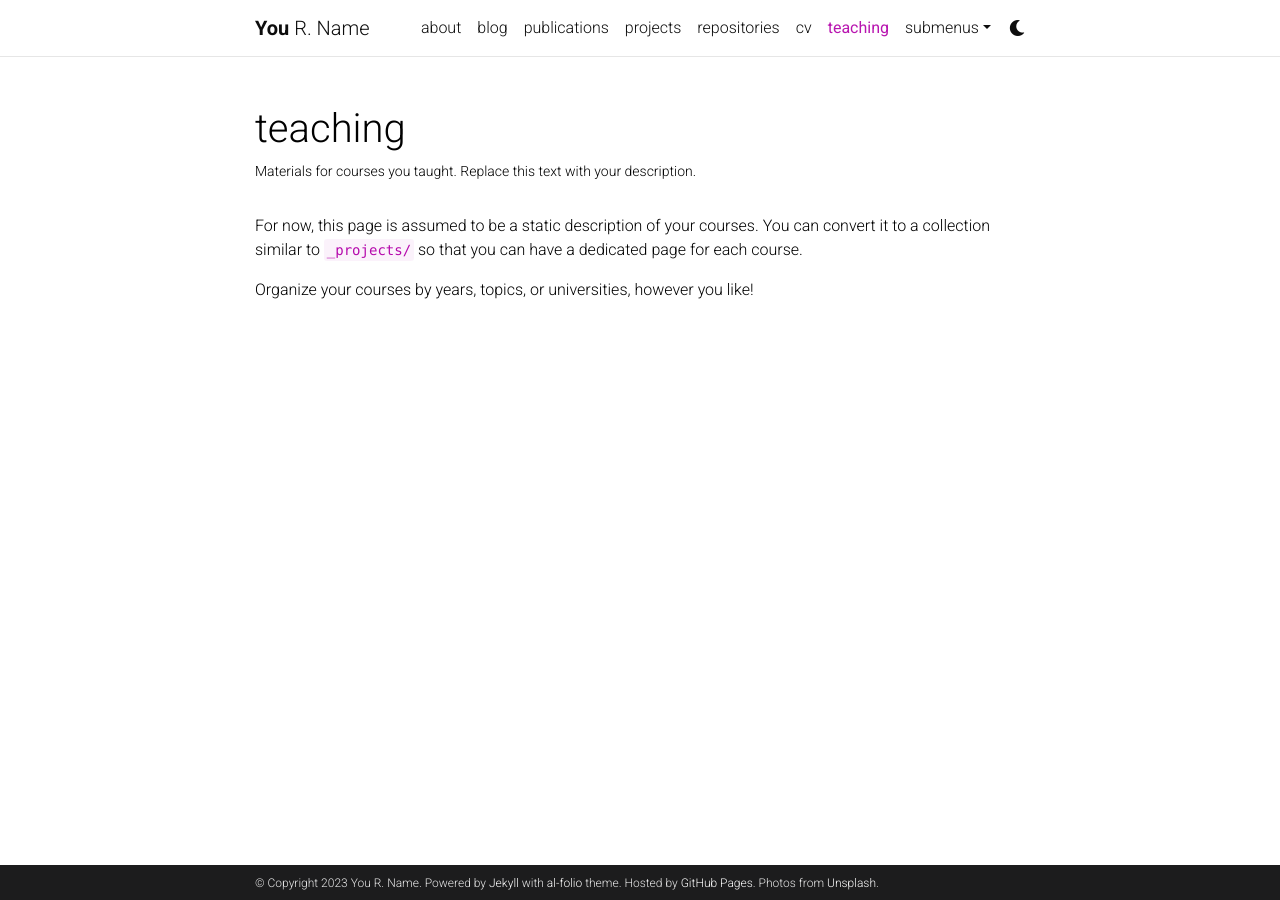
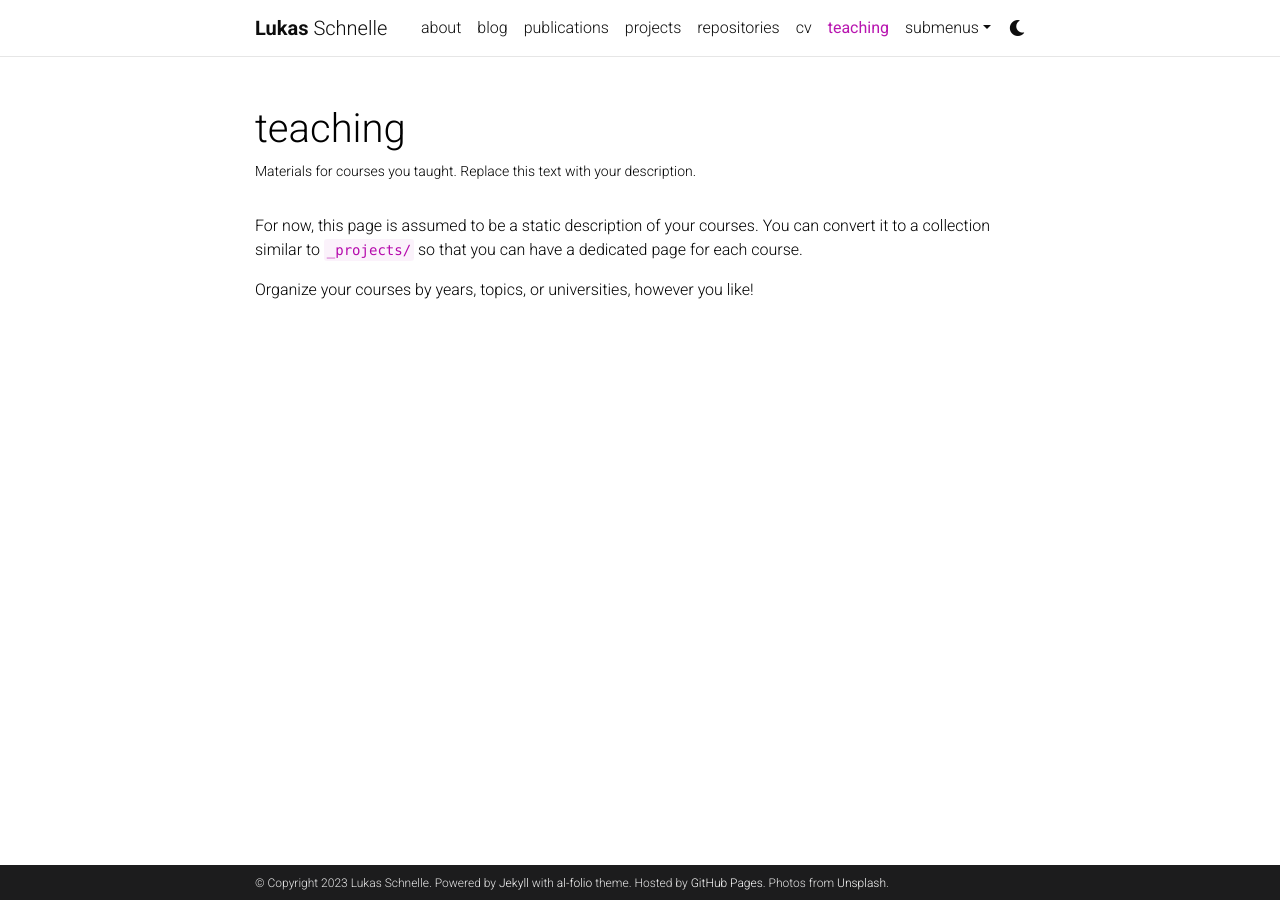
Before and after one commit to schnellecom/schnellecom.github.io, a Jekyll site: the page built from _pages/teaching.md, in a window 1280 px wide. Built offline with Jekyll 4.4.1, drawn with Linux system fonts in a browser that asks for light colours; comment, search, counter and statistics services are not loaded; a style sheet for code colours, icons or effects is not loaded.

Commit message:
initial config

```diff
--- a/_config.yml
+++ b/_config.yml
@@ -3,23 +3,23 @@
 # -----------------------------------------------------------------------------
 
 title: blank # the website title (if blank, full name will be used instead)
-first_name: You
-middle_name: R.
-last_name: Name
-email: you@example.com
+first_name: Lukas
+# middle_name: R.
+last_name: Schnelle
+# email: you@example.com
 description: > # the ">" symbol means to ignore newlines until "footer_text:"
-  A simple, whitespace theme for academics. Based on [*folio](https://github.com/bogoli/-folio) design.
+  Personal Page of Lukas Schnelle
 footer_text: >
   Powered by <a href="https://jekyllrb.com/" target="_blank">Jekyll</a> with <a href="https://github.com/alshedivat/al-folio">al-folio</a> theme.
   Hosted by <a href="https://pages.github.com/" target="_blank">GitHub Pages</a>.
   Photos from <a href="https://unsplash.com" target="_blank">Unsplash</a>.
-keywords: jekyll, jekyll-theme, academic-website, portfolio-website  # add your own keywords or leave empty
+# keywords: jekyll, jekyll-theme, academic-website, portfolio-website  # add your own keywords or leave empty
 
 lang: en # the language of your site (for example: en, fr, cn, ru, etc.)
-icon: ⚛️  # the emoji used as the favicon (alternatively, provide image name in /assets/img/)
+# icon: ⚛️  # the emoji used as the favicon (alternatively, provide image name in /assets/img/)
 
-url: https://alshedivat.github.io # the base hostname & protocol for your site
-baseurl: /al-folio # the subpath of your site, e.g. /blog/
+url: https://schnellecom.github.io # the base hostname & protocol for your site
+baseurl:  # the subpath of your site, e.g. /blog/
 last_updated: false # set to true if you want to display last updated in the footer
 impressum_path:  # set to path to include impressum link in the footer, use the same path as permalink in a page, helps to conform with EU GDPR
 
@@ -35,7 +35,7 @@
 repo_theme_light: default       # https://github.com/anuraghazra/github-readme-stats/blob/master/themes/README.md
 repo_theme_dark: dark           # https://github.com/anuraghazra/github-readme-stats/blob/master/themes/README.md
 repo_trophies:
-  enabled: true
+  enabled: false
   theme_light: flat    # https://github.com/ryo-ma/github-profile-trophy
   theme_dark: gitdimmed  # https://github.com/ryo-ma/github-profile-trophy
 
@@ -45,7 +45,7 @@
 # will use title and url fields
 # Take a look to https://github.com/jekyll/jekyll-feed for more customization
 
-rss_icon: true
+rss_icon: false
 
 # -----------------------------------------------------------------------------
 # Layout
```
